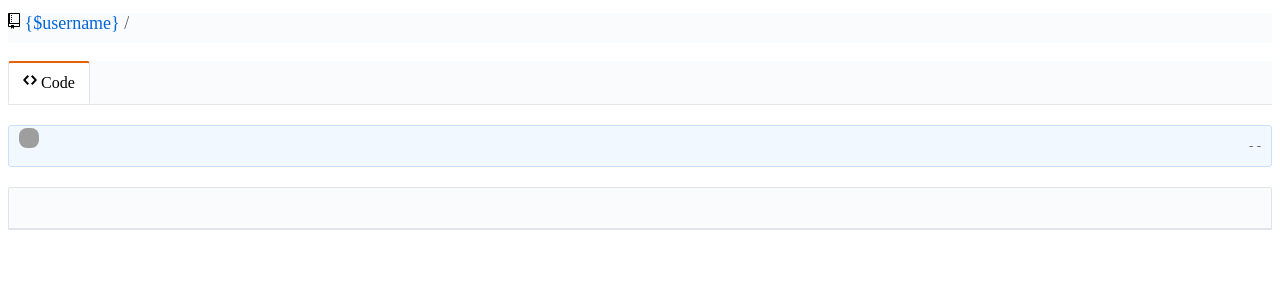
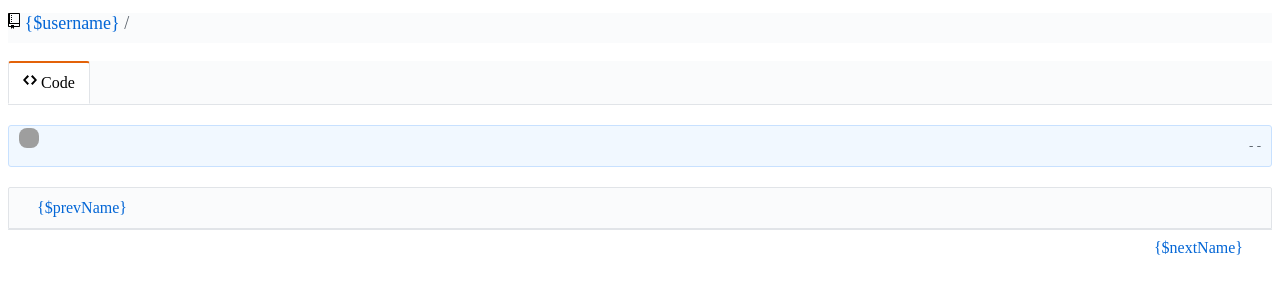
Before and after one commit to xiaowiba/ng.resume.xiaowiba, a PHP site: page /DbName/Application/Home/View/Index/detail.html in a window 1280 px wide. Shown: the part 133-433 px from the top of the page. Run offline with PHP 8.4, Linux system fonts and the light colour scheme; grey boxes are pictures that could not be loaded.

Commit message:
201812051312
增加文章详情前后页

```diff
--- a/Application/Home/View/Index/detail.html
+++ b/Application/Home/View/Index/detail.html
@@ -146,7 +146,18 @@
 
         </div>
 
-        <div class="ngr-detail-md-title layui-col-md12"></div>
+        <div class="ngr-detail-md-title layui-col-md12">
+            <div class="ngr-prev layui-col-md6" title="上一页" ng-click="goPrevNext('{$prevCcid}');">
+                <i class="layui-icon layui-icon-prev" style="font-size: 14px;"></i>
+                <span>&nbsp;</span>
+                <span>{$prevName}</span>
+            </div>
+            <div class="ngr-next layui-col-md6" title="下一页" ng-click="goPrevNext('{$nextCcid}');">
+                <span>{$nextName}</span>
+                <span>&nbsp;</span>
+                <i class="layui-icon layui-icon-next" style="font-size: 14px;"></i>
+            </div>
+        </div>
 
         <div class="toc"></div>
 
--- a/Public/css/home/detail.css
+++ b/Public/css/home/detail.css
@@ -75,6 +75,24 @@
     border-top-right-radius: 2px;
 }
 
+.ngr-prev {
+    text-align: left;
+    line-height: 40px;
+    height: 40px;
+    padding: 0 0 0 20px;
+    cursor: pointer;
+    color: #0366d6;
+}
+
+.ngr-next {
+    text-align: right;
+    line-height: 40px;
+    height: 40px;
+    padding: 0 20px 0 0;
+    cursor: pointer;
+    color: #0366d6;
+}
+
 .ngr-detail-md {
     border-bottom-left-radius: 3px;
     border-bottom-right-radius: 3px;
--- a/Public/js/home/controller/detailController.js
+++ b/Public/js/home/controller/detailController.js
@@ -96,6 +96,15 @@
 
     };
 
+    $scope.goPrevNext = function (ccid) {
+        if(ccid === '0'){
+            return false;
+        }else{
+            window.location.href = '/home/detail/index/ccid/' + ccid;
+        }
+
+    };
+
     /****************************************************方法*end*******************************************************/
 
     /****************************************************逻辑*start*****************************************************/
```
Also changed, not shown: Application/Common/Model/ArticleModel.class.php (+10 -0 lines), Application/Home/Controller/DetailController.class.php (+38 -1 lines).
